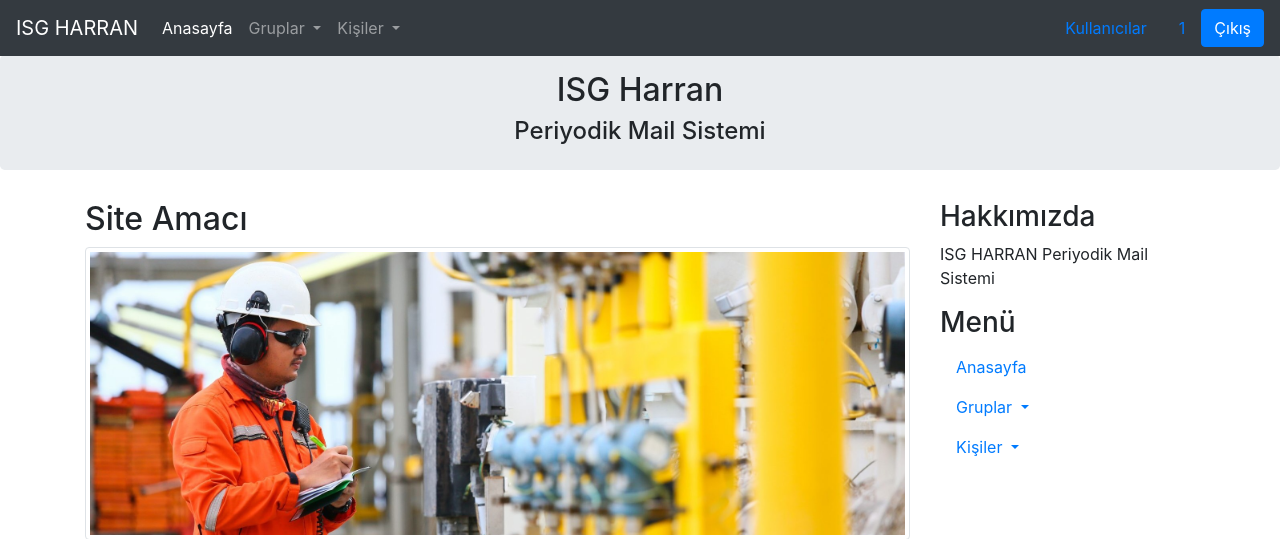
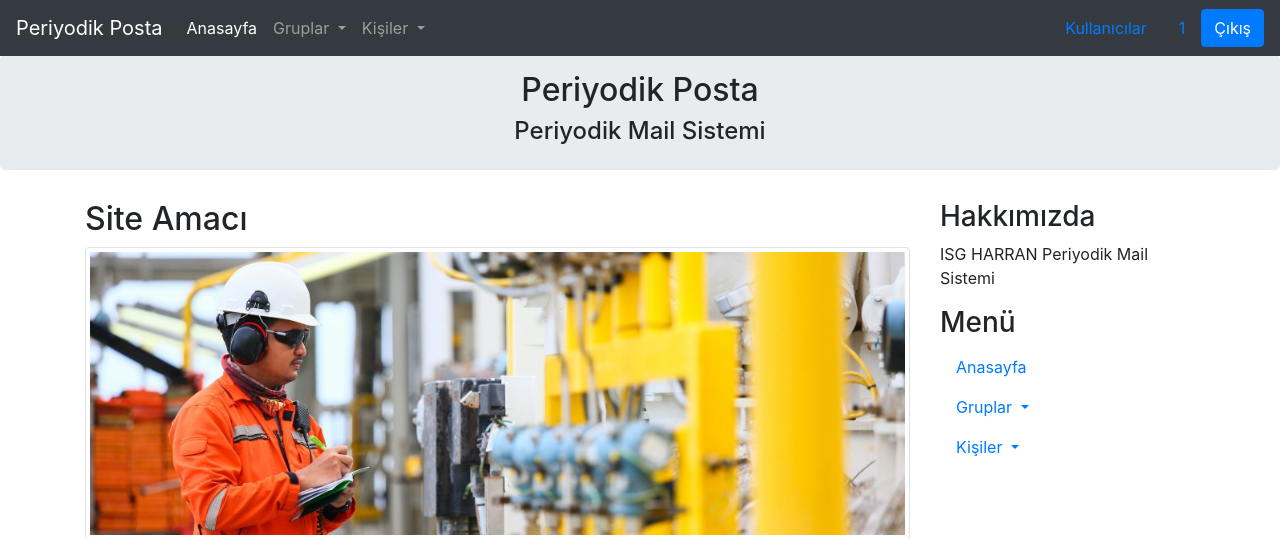
Before and after one commit to ridvankuntug/periyodikPosta, a PHP site: page /index.php in a window 1280 px wide. Shown: the top 539 px of the page. Run offline with PHP 8.4, Linux system fonts and the light colour scheme; the visitor is signed in with stand-in values (Sample User, id 1).

Commit message:
Update header.php

```diff
--- a/inc/header.php
+++ b/inc/header.php
@@ -2,7 +2,7 @@
 <!DOCTYPE html>
 <html lang="tr">
 <head>
-  <title>ISG Harran Periyodik Mail Sistemi</title>
+  <title>Periyodik Mail Sistemi</title>
   <meta charset="utf-8">
   <meta name="viewport" content="width=device-width, initial-scale=1"><!--Tarayıcı uyumluluğu için-->
   <link rel="stylesheet" href="bootstrap/css/bootstrap.min.css"><!--Bootstrap için gerekli dosya yollarını gösteriyoruz-->
@@ -19,7 +19,7 @@
     }
   </script><!--Arkaplanda başka sayfadaki php kodları ile iletişim kurup çıkış işlemini yapacak ve sonucu döndürecek Jquery kodumuz-->
   <nav class="navbar navbar-expand-sm navbar-dark bg-dark fixed-top"><!--Bootstrap Navigasyon menümüzün başlangıcı-->
-    <a class="navbar-brand" href="#">ISG HARRAN</a>
+    <a class="navbar-brand" href="#">Periyodik Posta</a>
     <button class="navbar-toggler" type="button" data-toggle="collapse" data-target="#navbarSupportedContent" aria-controls="navbarSupportedContent" aria-expanded="false" aria-label="Toggle navigation">
       <span class="navbar-toggler-icon"></span>
     </button>
@@ -46,6 +46,6 @@
   </nav>
 
   <div class="jumbotron text-center" style="margin-bottom:0; margin-top:55px; padding:1rem"><!--Navbarın altındaki site bilgileri bölümü-->
-    <h2>ISG Harran</h2>
+    <h2>Periyodik Posta</h2>
     <h4>Periyodik Mail Sistemi</h4>
   </div>
```
